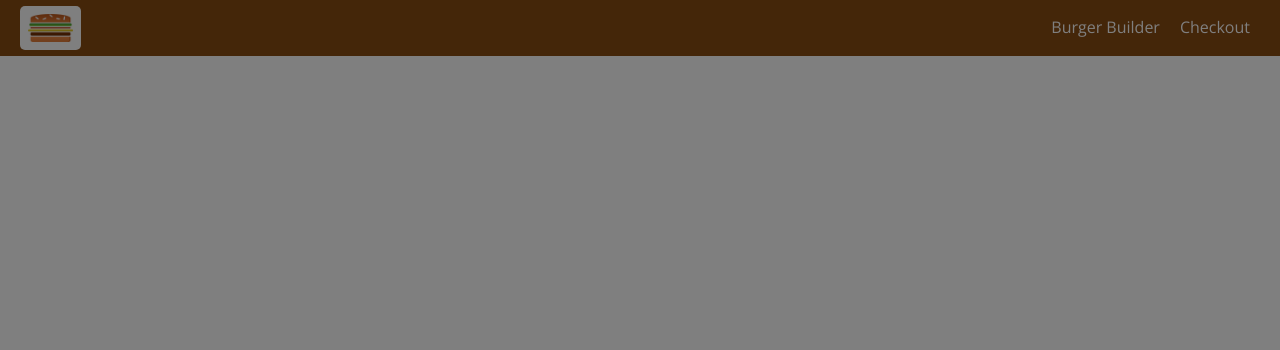
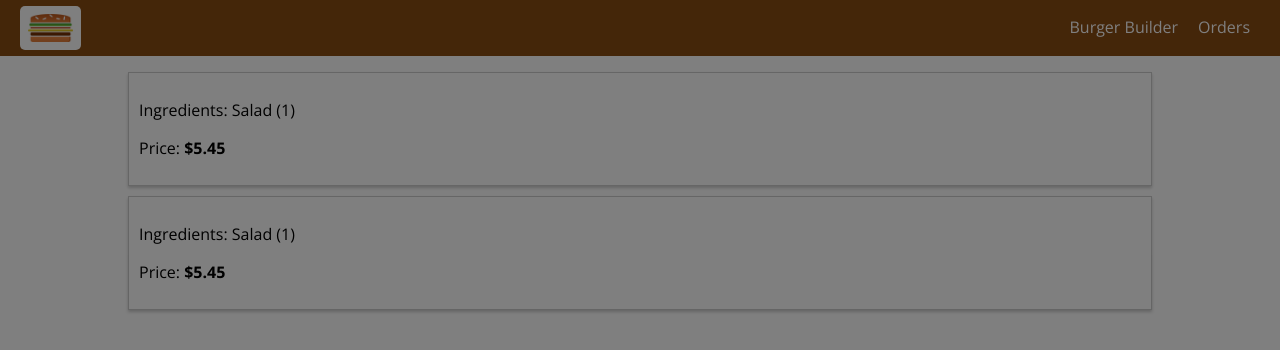
Before and after one commit to IshanChauhan79/burger-builder, a React (Create React App) app: page /orders in a window 1280 px wide. Shown: the top 350 px of the page. Built offline with nearby package versions, Linux system fonts and the light colour scheme; the HTML template or start-up script is replaced by a standard one.

Commit message:
add contact data form and order page

```diff
--- a/src/App.js
+++ b/src/App.js
@@ -1,6 +1,7 @@
 import Layout from './hoc/Layout/Layout'
 import BurgerBuilder from './containers/BurgerBuilder/BurgerBuilder';
 import Checkout from './containers/Checkout/Checkout';
+import Orders from './containers/Orders/Orders';
 import {Route,Switch} from 'react-router-dom';
 function App() {
   return (
@@ -8,7 +9,9 @@ function App() {
       <Layout>
         <Switch>
           <Route path="/checkout" component={Checkout} />
+          <Route path="/orders" component={Orders} />
           <Route path="/"  exact component={BurgerBuilder} />
+
         </Switch>
       </Layout>
     </div>
--- a/src/components/Navigation/NavigationsItems/NavigationItem/NavigationItem.js
+++ b/src/components/Navigation/NavigationsItems/NavigationItem/NavigationItem.js
@@ -1,14 +1,16 @@
 import React from 'react';
+import {NavLink} from 'react-router-dom';
 import classes from './NavigationItem.module.css';
+
 
 const NavigationItem =(props)=>{
     return(
         <li className={classes.NavigationItem}>
-          <a
-            href={props.link}
-            className={props.active?classes.active:null}
-
-          >{props.children}</a>
+          <NavLink
+            to={props.link}
+            exact={props.exact}
+            activeClassName={classes.active}
+          >{props.children}</NavLink>
         </li>
     )};
 export default NavigationItem;
--- a/src/components/Navigation/NavigationsItems/NavigationItem/NavigationItem.module.css
+++ b/src/components/Navigation/NavigationsItems/NavigationItem/NavigationItem.module.css
@@ -14,6 +14,11 @@
 .NavigationItem a:hover,
 .NavigationItem a:active
 .NavigationItem a.active{
+
+    color:#40A4C8;
+
+}
+.Active{
 
     color:#40A4C8;
 
@@ -41,4 +46,11 @@
         color:white
 
     }
+    .Active{
+        border-bottom: 4px solid #40A4C8;
+        background-color: #8F5C2C;
+
+        color:white
+
+    }
 }
--- a/src/components/Navigation/NavigationsItems/NavigationItems.js
+++ b/src/components/Navigation/NavigationsItems/NavigationItems.js
@@ -5,8 +5,8 @@ import NavigationItem from './NavigationItem/NavigationItem'
 const NavigationItems =()=>{
     return(
         <ul className={classes.NavigationItems}>
-            <NavigationItem link="/" active >Burger Builder</NavigationItem>
-            <NavigationItem link="/"  >Checkout</NavigationItem>
+            <NavigationItem link="/" exact >Burger Builder</NavigationItem>
+            <NavigationItem link="/orders"  >Orders</NavigationItem>
 
         </ul>
     )};
--- /dev/null
+++ b/src/components/Order/Order.js
@@ -0,0 +1,10 @@
+import React from 'react';
+import classes from './Order.module.css'
+const Order = (props) => (
+    <div className={classes.Order}>
+        <p>Ingredients: Salad (1)</p>
+        <p>Price: <strong>$5.45</strong></p>
+    </div>
+)
+
+export default Order;
--- /dev/null
+++ b/src/components/Order/Order.module.css
@@ -0,0 +1,8 @@
+.Order{
+    width:80%;
+    margin:10px auto;
+    border:1px solid #ccc;
+    box-shadow: 0px 2px 3px #ccc;
+    padding: 10px;
+    box-sizing: border-box;
+}
--- a/src/containers/BurgerBuilder/BurgerBuilder.js
+++ b/src/containers/BurgerBuilder/BurgerBuilder.js
@@ -129,6 +129,7 @@ class BurgerBuilder extends Component{
         for (let i in this.state.ingredients){
             queryParams.push(encodeURIComponent(i)+ "=" + encodeURIComponent(this.state.ingredients[i]));
         }
+        queryParams.push("price="+ this.state.totalPrice)
         const queryString=queryParams.join('&');
         this.props.history.push({
             pathname:'/checkout',
--- a/src/containers/Checkout/Checkout.js
+++ b/src/containers/Checkout/Checkout.js
@@ -1,25 +1,30 @@
 import React ,{Component} from 'react';
 import CheckoutSummary from '../../components/Order/CheckoutSummary/CheckoutSummary';
+import {Route} from 'react-router-dom';
+import ContactData from './ContactData/ContactData';
 
 class Checkout extends Component{
     state={
-        ingredients:{
-            cheese:0,
-            salad:0,
-            meat:0,
-            bacon:0
-        }
+        ingredients:null,
+        price:0
     }
-    componentDidMount(){
+    componentWillMount(){
         const query = new URLSearchParams(this.props.location.search);
 
         const ingredients={};
+        let price=0;
         for (let param of query.entries()){
-            console.log(param[1]);
+            // console.log(param[1]);
             //[salad , 1 , meat , 2 , ...]
-            ingredients[param[0]]=+param[1];
+            if (param[0]==='price'){
+                price=param[1];
+
+            }else{
+                ingredients[param[0]]=+param[1];
+            }
+
         }
-        this.setState({ingredients:ingredients})
+        this.setState({ingredients:ingredients,price:price})
     }
     checkoutCancelledHandler = () => {
         this.props.history.goBack();
@@ -32,10 +37,19 @@ class Checkout extends Component{
 
     render(){
         return(
-            <CheckoutSummary
-                ingredients={this.state.ingredients}
-                checkoutCancelled={this.checkoutCancelledHandler}
-                checkoutContinued={this.checkoutContinuedHandler}/>
+            <div>
+                <CheckoutSummary
+                    ingredients={this.state.ingredients}
+                    checkoutCancelled={this.checkoutCancelledHandler}
+                    checkoutContinued={this.checkoutContinuedHandler}/>
+
+                <Route
+                    path={this.props.match.path +'/contact-data'}
+                    render={()=>(<ContactData price={this.state.price} ingredients={this.state.ingredients} {...this.props} />)}
+                 />
+
+            </div>
+
         )
     }
 }
--- /dev/null
+++ b/src/containers/Checkout/ContactData/ContactData.js
@@ -0,0 +1,70 @@
+import { render } from '@testing-library/react';
+import React,{Component} from 'react';
+import Button from '../../../components/UI/Button/Button';
+import classes from './ContactData.module.css';
+import Spinner from '../../../components/UI/Spinner/Spinner';
+import axios from '../../../axios-orders.js'
+class ContactData extends Component{
+    state={
+        name:'',
+        email:'',
+        address:{
+            street:'',
+            postalcode:''
+        },
+        loading:false
+    }
+
+    orderHandler=(event)=>{
+        event.preventDefault();
+        // console.log(this.props.ingredients);
+        this.setState({loading:true})
+        const order={
+            ingredients:this.props.ingredients,
+            price:this.props.price,
+            customer:{
+                name:'ishan',
+                address:{
+                    area:'dilshad',
+                    house:'A-74B'
+                },
+                email:'test@gmail.com'
+            },
+            delivery:'fast'
+        }
+        axios.post('/orders.json',order)
+            .then(response=>{
+                this.setState({loading:false});
+                this.props.history.push('/');
+
+            }
+
+            )
+            .catch(err=>
+                this.setState({loading:false})
+            );
+
+    }
+
+    render(){
+        let form=(
+            <form>
+                <input className={classes.Input} type='text' name="name" placeholder="Your Name" />
+                <input className={classes.Input} type='text' name="email" placeholder="Your email" />
+                <input className={classes.Input} type='text' name="street" placeholder="Street" />
+                <input className={classes.Input} type='text' name="postal" placeholder="Postal code" />
+                <Button btnType="Success" clicked={this.orderHandler}>ORDER</Button>
+            </form>);
+        if (this.state.loading){
+            form=<Spinner />
+        }
+        return(
+            <div className={classes.ContactData}>
+                <h4>Enter your Contact Data</h4>
+                {form}
+            </div>
+        )
+    }
+}
+
+export default ContactData;
--- /dev/null
+++ b/src/containers/Checkout/ContactData/ContactData.module.css
@@ -0,0 +1,18 @@
+.ContactData{
+    margin:10px auto;
+    width:80%;
+    text-align: center;
+    box-shadow: 0 2px 3px #ccc;
+    border:1px solid #ccc;
+    padding:10px;
+    box-sizing: border-box;
+}
+.Input{
+    display: block;
+}
+
+@media (min-width:600px){
+    .ContactData{
+        width:500px;
+    }
+}
--- /dev/null
+++ b/src/containers/Orders/Orders.js
@@ -0,0 +1,16 @@
+import React , {Component} from 'react';
+import Order from '../../components/Order/Order';
+class Orders extends Component {
+    render(){
+        return(
+            <div>
+                <Order />
+                <Order />
+
+            </div>
+
+        )
+    }
+}
+
+export default Orders;
```
Also changed, not shown: 1 other file (tests, documents, lock files or other folders).
